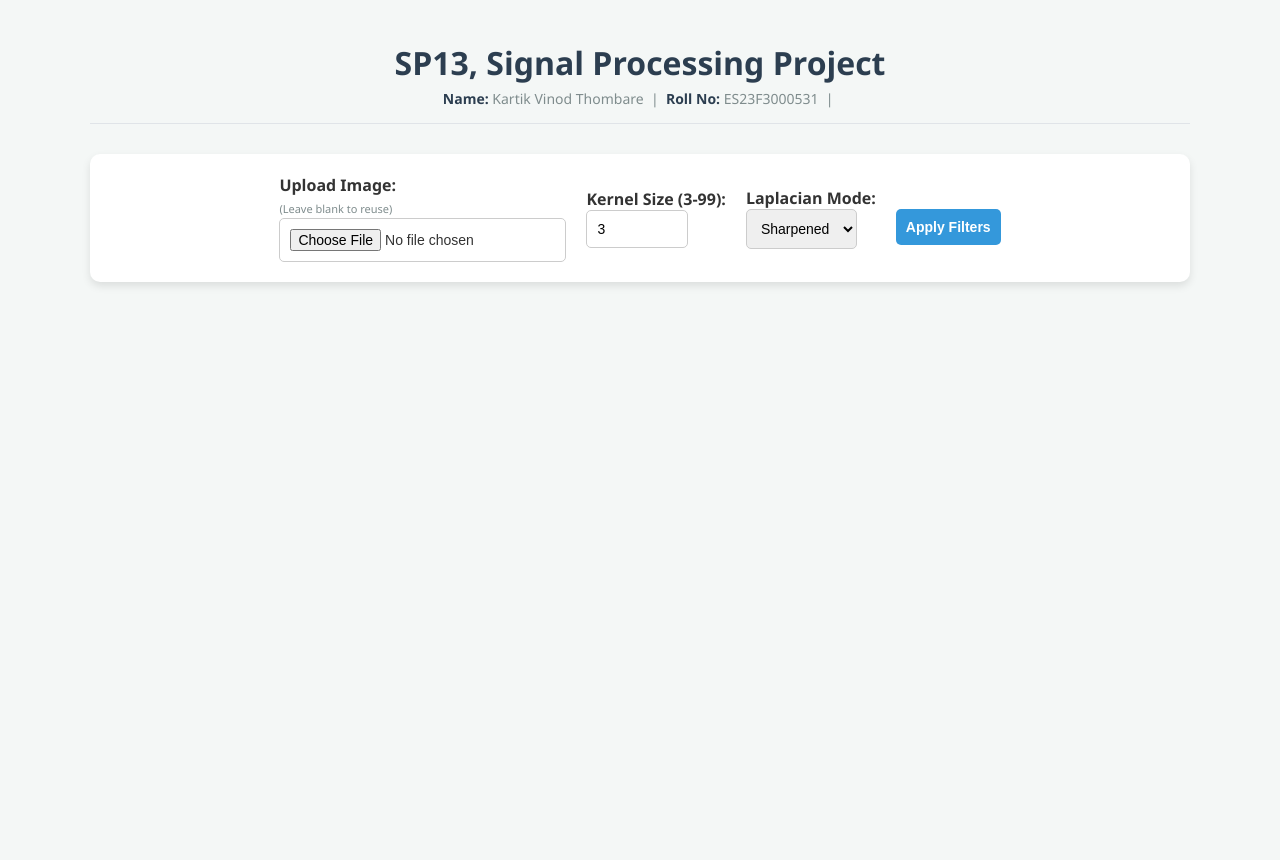
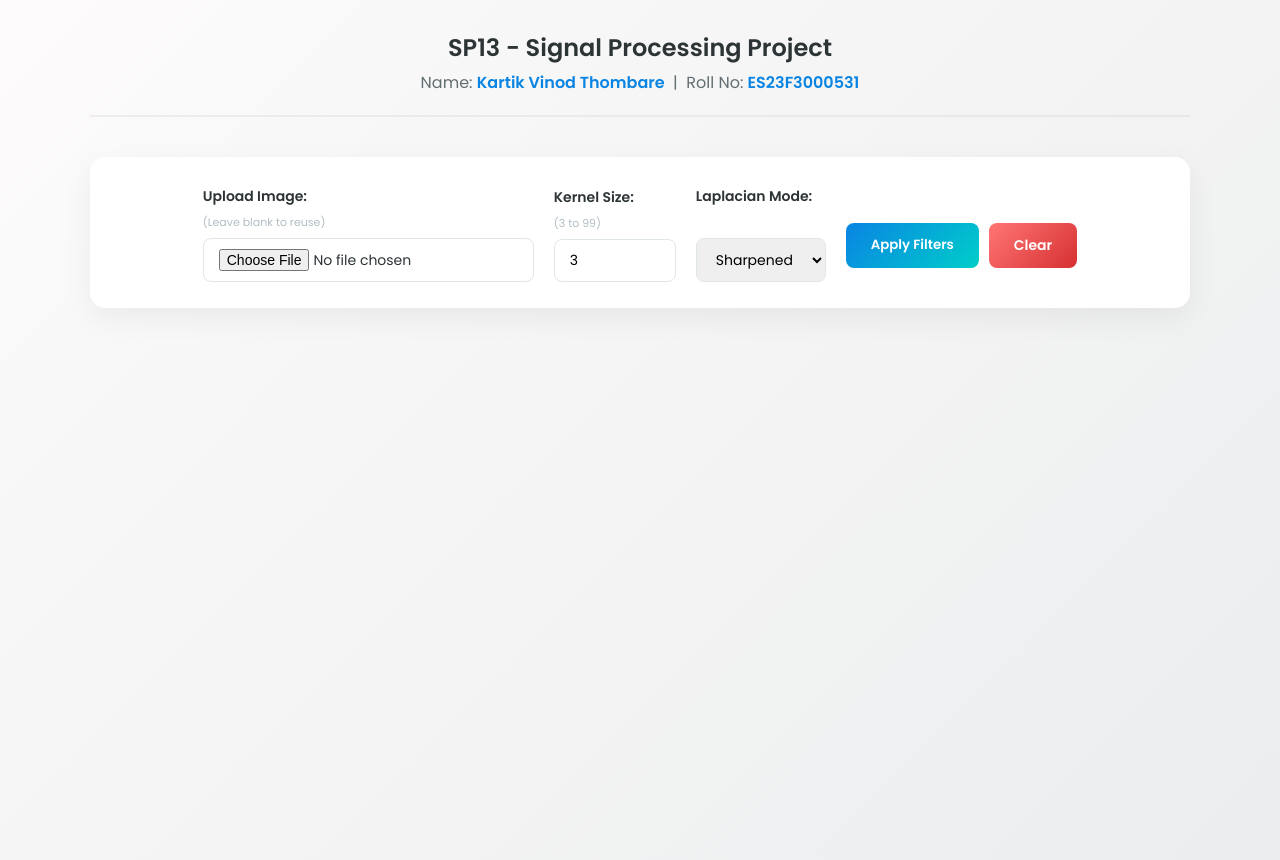
Before and after one commit to Kartikvinodthombare/SP13_Signal-Processing-Project_ES23F3000531, a Flask app: page / in a window 1280 px wide. Before the commit the page ends 286 px from the top, so only its background shows below. Run offline with Flask 3, Linux system fonts and the light colour scheme.

Commit message:
update code

```diff
--- a/app.py
+++ b/app.py
@@ -1,4 +1,4 @@
-from flask import Flask, request, render_template
+from flask import Flask, request, render_template, redirect, url_for
 import cv2
 import numpy as np
 import os
@@ -6,10 +6,16 @@ import os
 app = Flask(__name__)
 os.makedirs('static', exist_ok=True)
 
+def calculate_metrics(original, filtered):
+    mse = np.mean((original.astype("float") - filtered.astype("float")) ** 2)
+    if mse == 0:
+        return 0.0, 100.0
+    psnr = 10 * np.log10((255 ** 2) / mse)
+    return round(mse, 2), round(psnr, 2)
+
 @app.route('/', methods=['GET', 'POST'])
 def home():
     if request.method == 'POST':
-
         ksize = int(request.form['ksize'])
         lap_mode = request.form['lap_mode']
 
@@ -25,10 +31,7 @@ def home():
         if not os.path.exists(filepath):
             return render_template('index.html', processed=False, error="Please upload an image first.")
 
-        # --- B. PROCESS THE IMAGE ---
         img = cv2.imread(filepath)
-
-        # NEW: Save the original color image before doing anything else
         cv2.imwrite('static/color.jpg', img)
 
         gray = cv2.cvtColor(img, cv2.COLOR_BGR2GRAY)
@@ -49,12 +52,30 @@ def home():
 
         cv2.imwrite('static/laplacian.jpg', lap_img)
 
+        mean_mse, mean_psnr = calculate_metrics(gray, mean_img)
+        gauss_mse, gauss_psnr = calculate_metrics(gray, gauss_img)
+        lap_mse, lap_psnr = calculate_metrics(gray, lap_img)
+
         return render_template('index.html',
                                processed=True,
                                current_ksize=ksize,
-                               current_lap=lap_mode.title())
+                               current_lap=lap_mode.title(),
+                               mean_mse=mean_mse, mean_psnr=mean_psnr,
+                               gauss_mse=gauss_mse, gauss_psnr=gauss_psnr,
+                               lap_mse=lap_mse, lap_psnr=lap_psnr)
 
     return render_template('index.html', processed=False)
 
+# NEW: The Clear App function
+@app.route('/clear')
+def clear_app():
+    # Find the uploaded image
+    filepath = os.path.join('static', 'uploaded.jpg')
+    # If it exists, delete it from the hard drive
+    if os.path.exists(filepath):
+        os.remove(filepath)
+    # Send the user back to the default home page
+    return redirect(url_for('home'))
+
 if __name__ == '__main__':
     app.run(debug=True)
--- a/templates/index.html
+++ b/templates/index.html
@@ -1,108 +1,141 @@
 <!DOCTYPE html>
 <html>
 <head>
-    <title>Image Filter Lab - SP13</title>
+    <title>SP13 Project - Kartik Vinod Thombare</title>
+    <link href="https://fonts.googleapis.com/css2?family=Poppins:wght@300;400;600&display=swap" rel="stylesheet">
+
     <style>
         body {
-            font-family: 'Segoe UI', Tahoma, Geneva, Verdana, sans-serif;
-            background-color: #f4f7f6; color: #333;
-            max-width: 1100px; margin: 0 auto; padding: 20px;
+            font-family: 'Poppins', sans-serif;
+            background: linear-gradient(135deg, #fdfbfb 0%, #ebedee 100%);
+            color: #2d3436; max-width: 1100px; margin: 0 auto; padding: 30px 20px; min-height: 100vh;
         }
 
-        h1 { text-align: center; color: #2c3e50; margin-bottom: 5px; }
+        /* NEW: The Student Info is now the main header */
+        .student-info {
+            text-align: center; color: #2d3436; font-size: 24px; font-weight: 600;
+            margin-bottom: 40px; padding-bottom: 20px; border-bottom: 2px solid rgba(0,0,0,0.05);
+        }
+        .student-info .sub-text {
+            font-size: 16px; color: #636e72; font-weight: 400; margin-top: 5px;
+        }
+        .student-info span { color: #0984e3; font-weight: 600; }
 
-        .student-info {
-            text-align: center; color: #7f8c8d; font-size: 14px;
-            margin-bottom: 30px; padding-bottom: 15px; border-bottom: 1px solid #e0e4e8;
+        .glass-panel {
+            background: #ffffff; padding: 25px; border-radius: 15px;
+            box-shadow: 0 10px 30px rgba(0,0,0,0.06); border: 1px solid rgba(255,255,255,0.8);
         }
-        .student-info span { font-weight: bold; color: #2c3e50; }
 
         .control-panel {
-            background: white; padding: 20px; border-radius: 10px;
-            box-shadow: 0 4px 8px rgba(0,0,0,0.1);
-            display: flex; gap: 20px; align-items: center; justify-content: center;
-            margin-bottom: 20px;
+            display: flex; gap: 20px; align-items: center; justify-content: center; margin-bottom: 30px;
         }
 
-        input, select, button { padding: 10px; border: 1px solid #ccc; border-radius: 5px; font-size: 14px; }
-        input[type="number"] { width: 80px; }
+        input, select {
+            padding: 10px 15px; border: 1px solid #dfe6e9; border-radius: 8px;
+            font-size: 14px; font-family: 'Poppins', sans-serif; transition: 0.3s;
+        }
+        input:focus, select:focus { outline: none; border-color: #0984e3; box-shadow: 0 0 8px rgba(9, 132, 227, 0.2); }
+        input[type="number"] { width: 90px; }
 
-        button { background-color: #3498db; color: white; border: none; cursor: pointer; font-weight: bold; transition: 0.3s; }
-        button:hover { background-color: #2980b9; }
+        button {
+            background: linear-gradient(135deg, #0984e3 0%, #00cec9 100%);
+            color: white; border: none; cursor: pointer; font-weight: 600;
+            padding: 12px 25px; border-radius: 8px; font-family: 'Poppins', sans-serif;
+            transition: transform 0.2s ease, box-shadow 0.2s ease;
+        }
+        button:hover { transform: translateY(-3px); box-shadow: 0 8px 20px rgba(9, 132, 227, 0.3); }
+
+        .clear-btn {
+            background: linear-gradient(135deg, #ff7675 0%, #d63031 100%);
+            color: white; text-decoration: none; font-weight: 600;
+            padding: 12px 25px; border-radius: 8px; font-family: 'Poppins', sans-serif;
+            transition: transform 0.2s ease, box-shadow 0.2s ease;
+            display: inline-block; font-size: 14px;
+        }
+        .clear-btn:hover { transform: translateY(-3px); box-shadow: 0 8px 20px rgba(214, 48, 49, 0.3); }
 
         .status-banner {
-            text-align: center; background-color: #e8f4fd; color: #2980b9;
-            padding: 10px; border-radius: 5px; margin-bottom: 20px; font-size: 15px;
+            text-align: center; background: linear-gradient(135deg, #e3f2fd 0%, #bbdefb 100%);
+            color: #1565c0; padding: 12px; border-radius: 10px; margin-bottom: 25px;
+            font-size: 15px; font-weight: 500;
         }
 
-        .theory-box {
-            background-color: white; padding: 15px 25px; border-radius: 10px;
-            box-shadow: 0 4px 8px rgba(0,0,0,0.05); margin-bottom: 25px;
-            font-size: 14px; line-height: 1.6; border-left: 5px solid #3498db;
-        }
-        .theory-box strong { color: #2c3e50; }
+        .theory-box { margin-bottom: 35px; border-left: 6px solid #0984e3; }
+        .theory-box strong { color: #2d3436; font-size: 16px;}
+        .theory-box ul { margin-top: 10px; color: #636e72; }
 
-        /* The flexbox grid naturally puts items in a row */
-        .grid { display: flex; gap: 15px; justify-content: center; flex-wrap: wrap; margin-bottom: 20px; }
+        .grid { display: flex; gap: 20px; justify-content: center; flex-wrap: wrap; margin-bottom: 30px; }
 
         .card {
-            background: white; padding: 15px; border-radius: 10px;
-            box-shadow: 0 4px 8px rgba(0,0,0,0.1); text-align: center; width: 220px;
-            display: flex; flex-direction: column; justify-content: space-between;
+            background: white; padding: 15px; border-radius: 15px;
+            box-shadow: 0 8px 25px rgba(0,0,0,0.06); text-align: center; width: 230px;
+            display: flex; flex-direction: column; justify-content: space-between; transition: transform 0.3s ease;
         }
+        .card:hover { transform: translateY(-5px); }
 
-        .card h3 { margin-top: 0; font-size: 15px; color: #2c3e50; border-bottom: 2px solid #f4f7f6; padding-bottom: 10px; }
-        img { max-width: 100%; border-radius: 5px; margin-bottom: 15px; }
+        .card h3 { margin-top: 0; font-size: 15px; color: #2d3436; font-weight: 600; margin-bottom: 15px; }
+        img { max-width: 100%; border-radius: 8px; margin-bottom: 15px; box-shadow: 0 4px 10px rgba(0,0,0,0.05); }
 
         .dl-btn {
-            display: inline-block; background-color: #2ecc71; color: white;
-            text-decoration: none; padding: 8px; border-radius: 5px; font-size: 12px; font-weight: bold;
+            display: inline-block; background-color: #f1f2f6; color: #2d3436;
+            text-decoration: none; padding: 10px; border-radius: 8px; font-size: 12px; font-weight: 600; transition: 0.3s;
         }
-        .dl-btn:hover { background-color: #27ae60; }
+        .dl-btn:hover { background-color: #00b894; color: white; }
 
-        /* Small label for the rows */
-        .row-title { text-align: center; color: #7f8c8d; font-size: 14px; margin-bottom: 10px; font-weight: bold; text-transform: uppercase; letter-spacing: 1px; }
+        .row-title { text-align: center; color: #b2bec3; font-size: 13px; margin-bottom: 15px; font-weight: 600; text-transform: uppercase; letter-spacing: 2px; }
+
+        .metrics-section { margin-top: 40px; }
+        table { width: 100%; border-collapse: collapse; margin-top: 15px; border-radius: 10px; overflow: hidden; }
+        th, td { border: 1px solid #f1f2f6; padding: 15px; text-align: center; font-size: 14px; }
+        th { background-color: #fafbfc; color: #2d3436; font-weight: 600; }
+        td { color: #636e72; }
     </style>
 </head>
 <body>
 
-    <h1> SP13, Signal Processing Project</h1>
-
     <div class="student-info">
-        <span>Name:</span> Kartik Vinod Thombare &nbsp;|&nbsp;
-        <span>Roll No:</span> ES23F3000531 &nbsp;|&nbsp;
+        SP13 - Signal Processing Project<br>
+        <div class="sub-text">
+            Name: <span>Kartik Vinod Thombare</span> &nbsp;|&nbsp;
+            Roll No: <span>ES23F3000531</span>
+        </div>
     </div>
 
     {% if error %}
-        <p style="color: red; text-align: center; font-weight: bold;">{{ error }}</p>
+        <p style="color: #d63031; text-align: center; font-weight: 600; background: #ff767522; padding: 10px; border-radius: 8px; max-width: 400px; margin: 0 auto 20px auto;">{{ error }}</p>
     {% endif %}
 
-    <form method="POST" enctype="multipart/form-data" class="control-panel">
+    <form method="POST" enctype="multipart/form-data" class="control-panel glass-panel">
         <div>
-            <label><strong>Upload Image:</strong><br><span style="font-size:11px; color:#7f8c8d;">(Leave blank to reuse)</span></label><br>
-            <input type="file" name="image" accept="image/*">
+            <label style="font-weight: 600; font-size: 14px; color: #2d3436;">Upload Image:</label><br>
+            <span style="font-size:11px; color:#b2bec3;">(Leave blank to reuse)</span><br>
+            <input type="file" name="image" accept="image/*" style="margin-top: 5px;">
         </div>
         <div>
-            <label><strong>Kernel Size (3-99):</strong></label><br>
-            <input type="number" name="ksize" min="3" max="99" step="2" value="3" required>
+            <label style="font-weight: 600; font-size: 14px; color: #2d3436;">Kernel Size:</label><br>
+            <span style="font-size:11px; color:#b2bec3;">(3 to 99)</span><br>
+            <input type="number" name="ksize" min="3" max="99" step="2" value="3" required style="margin-top: 5px;">
         </div>
         <div>
-            <label><strong>Laplacian Mode:</strong></label><br>
-            <select name="lap_mode">
+            <label style="font-weight: 600; font-size: 14px; color: #2d3436;">Laplacian Mode:</label><br>
+            <span style="font-size:11px; color:#ffffff;">.</span><br>
+            <select name="lap_mode" style="margin-top: 5px;">
                 <option value="sharpen">Sharpened</option>
                 <option value="edges">Edge Map</option>
             </select>
         </div>
-        <div style="margin-top: 18px;">
+
+        <div style="margin-top: 25px; display: flex; gap: 10px;">
             <button type="submit">Apply Filters</button>
+            <a href="/clear" class="clear-btn">Clear</a>
         </div>
     </form>
 
     {% if processed %}
 
-    <div class="theory-box">
-
-        <ul style="margin: 5px 0 0 0; padding-left: 20px;">
+    <div class="theory-box glass-panel">
+        <strong>📚 Filter Theory Guide:</strong>
+        <ul>
             <li><strong>Mean Filter:</strong> A simple blur that averages all pixels in the kernel equally. Fast, but can leave blocky artifacts.</li>
             <li><strong>Gaussian Filter:</strong> A natural, smooth blur. It uses a bell-curve weight, meaning the center pixel matters most, and edges fade out gently.</li>
             <li><strong>Laplacian Filter:</strong> A high-pass filter that detects rapid changes in color. It ignores flat areas and highlights borders to find edges or sharpen the image.</li>
@@ -110,7 +143,7 @@
     </div>
 
     <div class="status-banner">
-        Currently Applied ➜ Kernel Size: <strong>{{ current_ksize }}x{{ current_ksize }}</strong> | Laplacian Mode: <strong>{{ current_lap }}</strong>
+        Currently Applied ➜ Kernel Size: <strong>{{ current_ksize }}x{{ current_ksize }}</strong> &nbsp;|&nbsp; Laplacian Mode: <strong>{{ current_lap }}</strong>
     </div>
 
     <div class="row-title">Original Images</div>
@@ -155,6 +188,35 @@
             <a href="/static/laplacian.jpg" download="laplacian_filter.jpg" class="dl-btn">↓ Download</a>
         </div>
     </div>
+
+    <div class="metrics-section glass-panel">
+        <div class="row-title" style="margin-bottom: 0;">Signal Quality Metrics</div>
+        <p style="text-align: center; font-size: 13px; color: #b2bec3; margin-top: 5px;">
+            Compared against the Original (Gray) image.
+        </p>
+        <table>
+            <tr>
+                <th>Filter Type</th>
+                <th>MSE (Mean Squared Error) 📉 <br><span style="font-size: 11px; font-weight: normal; color: #636e72;">(Lower is closer to original)</span></th>
+                <th>PSNR (Peak Signal-to-Noise Ratio) 📈 <br><span style="font-size: 11px; font-weight: normal; color: #636e72;">(Higher means better quality retained)</span></th>
+            </tr>
+            <tr>
+                <td><strong>Mean Filter</strong></td>
+                <td>{{ mean_mse }}</td>
+                <td>{{ mean_psnr }} dB</td>
+            </tr>
+            <tr>
+                <td><strong>Gaussian Filter</strong></td>
+                <td>{{ gauss_mse }}</td>
+                <td>{{ gauss_psnr }} dB</td>
+            </tr>
+            <tr>
+                <td><strong>Laplacian Filter</strong></td>
+                <td>{{ lap_mse }}</td>
+                <td>{{ lap_psnr }} dB</td>
+            </tr>
+        </table>
+    </div>
     {% endif %}
 
 </body>
```
Also changed, not shown: static/color.jpg, static/gauss.jpg, static/gray.jpg, static/laplacian.jpg, static/mean.jpg, static/uploaded.jpg.
